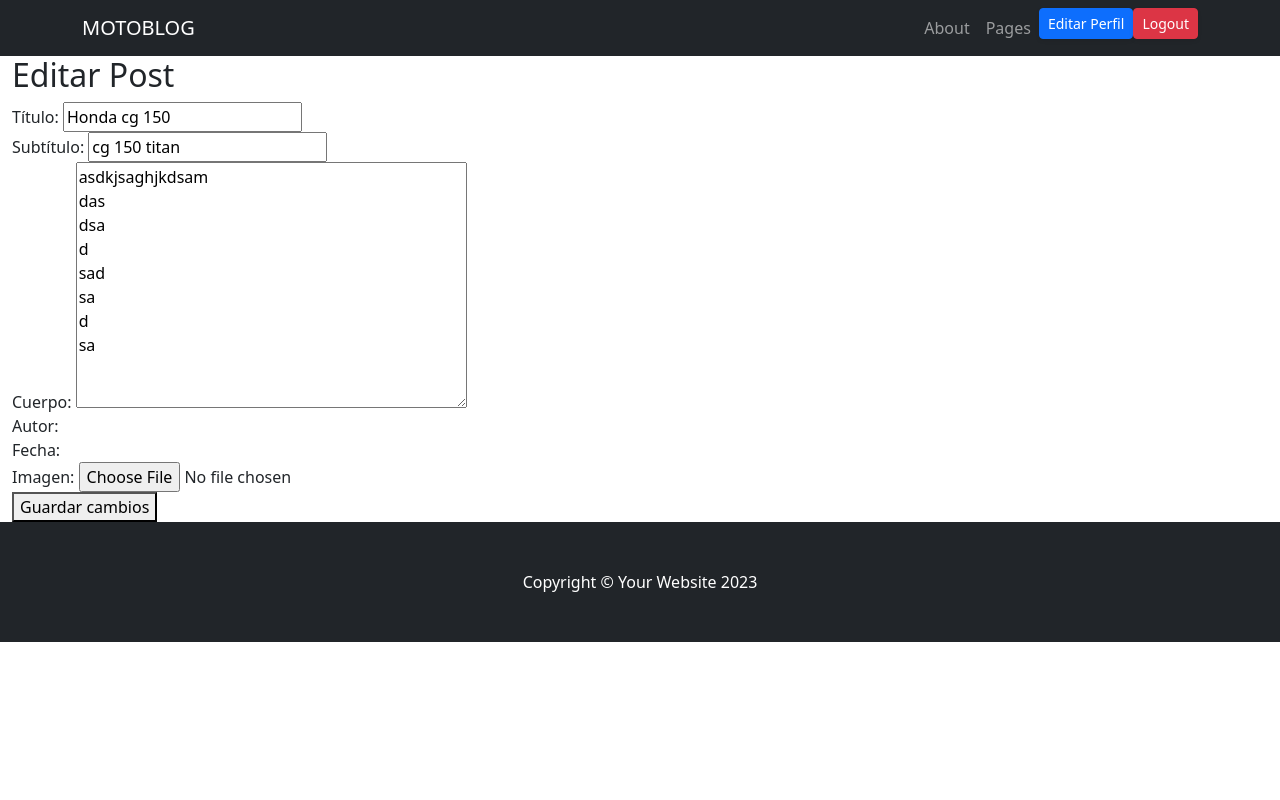
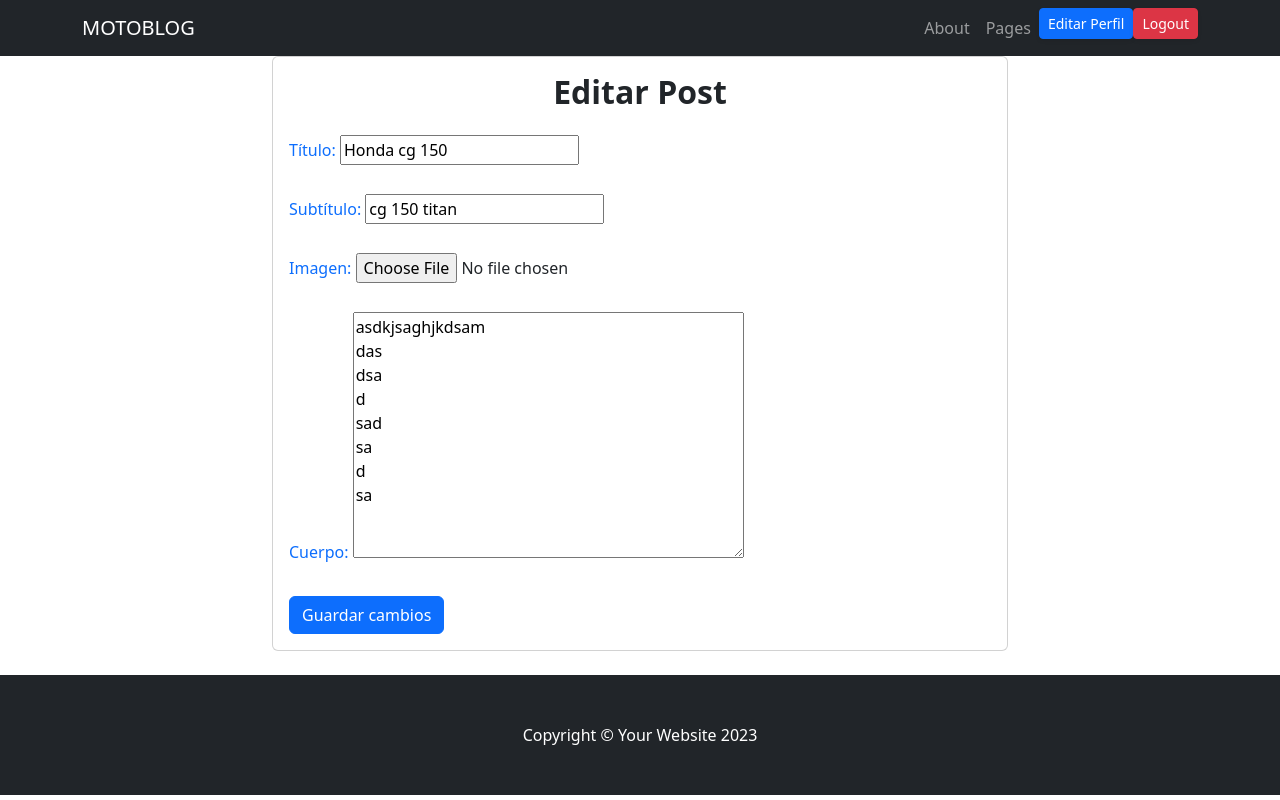
Before and after one commit to gabaq/MotoBlog, a Django app: page /posts/4/update/ in a window 1280 px wide. Run offline with Django 4.2, Linux system fonts and the light colour scheme; a user stored in the database is signed in; data comes from the database, SQL or seed files in the repository; both versions use the stored data as it was after the commit; some libraries are stand-ins or nearby versions.

Commit message:
change crud templates

```diff
--- a/Blog/templates/index.html
+++ b/Blog/templates/index.html
@@ -55,7 +55,6 @@
         </footer>
         <!-- Bootstrap core JS-->
         <script src="https://cdn.jsdelivr.net/npm/bootstrap@5.2.3/dist/js/bootstrap.bundle.min.js"></script>
-        <!-- Core theme JS-->
-        <script src="js/scripts.js"></script>
+
     </body>
 </html>
--- a/Blog/templates/post_update.html
+++ b/Blog/templates/post_update.html
@@ -2,41 +2,45 @@
 {% load static %}
 
 {% block content %}
-    <h2>Editar Post</h2>
+    <div class="container">
+        <div class="row justify-content-center">
+            <div class="col-lg-8">
+                <div class="card mb-4">
+                    <div class="card-body">
+                        <header class="text-center mb-4">
+                            <h2 class="fw-bolder">Editar Post</h2>
+                        </header>
                         <form method="post" enctype="multipart/form-data">
                             {% csrf_token %}
-        <div class="form-group">
-            <label for="id_titulo">Título:</label>
+                            <div class="mb-4">
+                                <label for="id_titulo" class="form-label text-primary">Título:</label>
                                 {{ form.titulo }}
                             </div>
-        <div class="form-group">
-            <label for="id_subtitulo">Subtítulo:</label>
+                            <div class="mb-4">
+                                <label for="id_subtitulo" class="form-label text-primary">Subtítulo:</label>
                                 {{ form.subtitulo }}
                             </div>
-        <div class="form-group">
-            <label for="id_cuerpo">Cuerpo:</label>
-            {{ form.cuerpo }}
-        </div>
-        <div class="form-group">
-            <label for="id_autor">Autor:</label>
-            {{ form.autor }}
-        </div>
-        <div class="form-group">
-            <label for="id_fecha">Fecha:</label>
-            {{ form.fecha }}
-        </div>
                             {% if form.imagen.errors %}
-        <div class="form-group">
-            <label for="id_imagen">Imagen:</label>
+                            <div class="mb-4">
+                                <label for="id_imagen" class="form-label text-primary">Imagen:</label>
                                 {{ form.imagen }}
                                 <small class="text-danger">{{ form.imagen.errors }}</small>
                             </div>
                             {% else %}
-        <div class="form-group">
-            <label for="id_imagen">Imagen:</label>
+                            <div class="mb-4">
+                                <label for="id_imagen" class="form-label text-primary">Imagen:</label>
                                 {{ form.imagen }}
                             </div>
                             {% endif %}
-        <button type="submit">Guardar cambios</button>
+                            <div class="mb-4">
+                                <label for="id_cuerpo" class="form-label text-primary">Cuerpo:</label>
+                                {{ form.cuerpo }}
+                            </div>
+                            <button type="submit" class="btn btn-primary">Guardar cambios</button>
                         </form>
+                    </div>
+                </div>
+            </div>
+        </div>
+    </div>
 {% endblock %}
```
Also changed, not shown: Blog/templates/post_detail.html (+3 -9 lines), Blog/templates/post_list.html (+7 -9 lines), db.sqlite3. Lines whose indentation alone changed are shown as unchanged.
